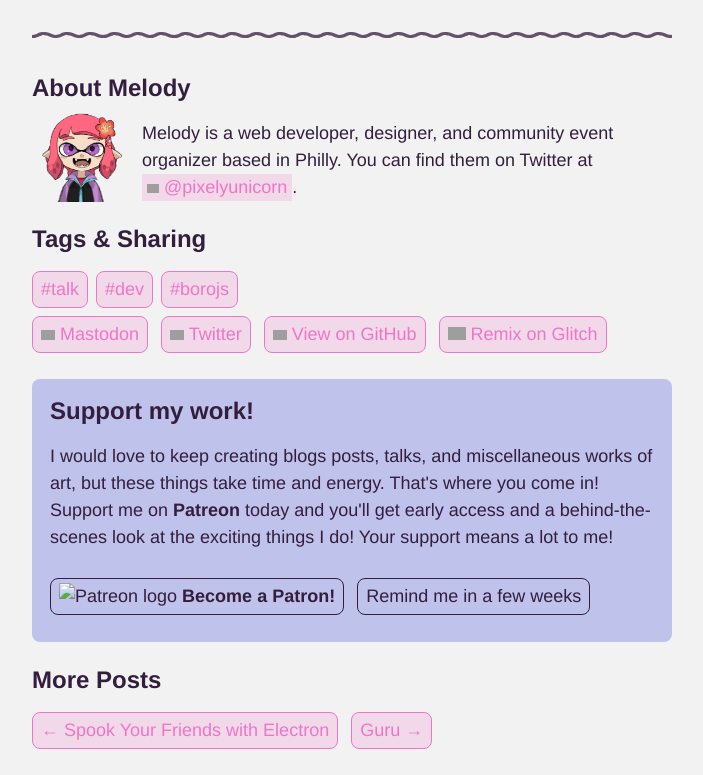
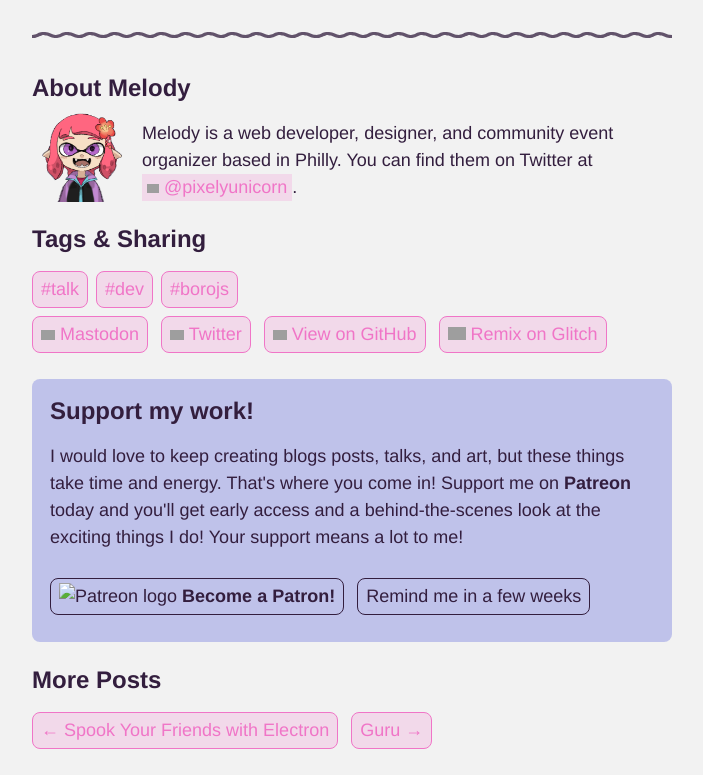
Before and after one commit to pixelyunicorn/2019.melody.dev, a Jekyll site: the page built from _posts/2018-11-08-ie6/2018-11-08-ie6.md, in a window 1280 px wide and 900 px high, scrolled down 594 px, cut to the strip 125-900 px from the top of the window. Shown: the whole strip, without its empty margins (288-991 px from the left). Built offline with Jekyll 4.4.1, drawn with Linux system fonts in a browser that asks for light colours; some web fonts are replaced; our own code applies the rules of GitHub Pages for plain Markdown files; grey boxes are pictures that could not be loaded.

Commit message:
just art

```diff
--- a/_includes/patreon-beg.html
+++ b/_includes/patreon-beg.html
@@ -1,7 +1,7 @@
 <blockquote id="patreon-beg">
   <h3 style="margin:0">Support my work!</h3>
   <p>
-    I would love to keep creating blogs posts, talks, and miscellaneous works of art, but these things take time and energy. That's where you come in! Support me on <strong>Patreon</strong> today and you'll get early access and a behind-the-scenes look at the exciting things I do! Your support means a lot to me!
+    I would love to keep creating blogs posts, talks, and art, but these things take time and energy. That's where you come in! Support me on <strong>Patreon</strong> today and you'll get early access and a behind-the-scenes look at the exciting things I do! Your support means a lot to me!
     <br><br>
     <a class="button" href="https://patreon.com/madebymelody" target="_blank" style="color:currentColor"><img src="https://c5.patreon.com/external/favicon/favicon-16x16.png?v=69kMELnXkB" alt="Patreon logo" width="16" height="16"> <strong>Become a Patron!</strong></a>
     <a class="button" onclick="hide_patreon()">Remind me in a few weeks <noscript>(JS required)</noscript></a>
```
